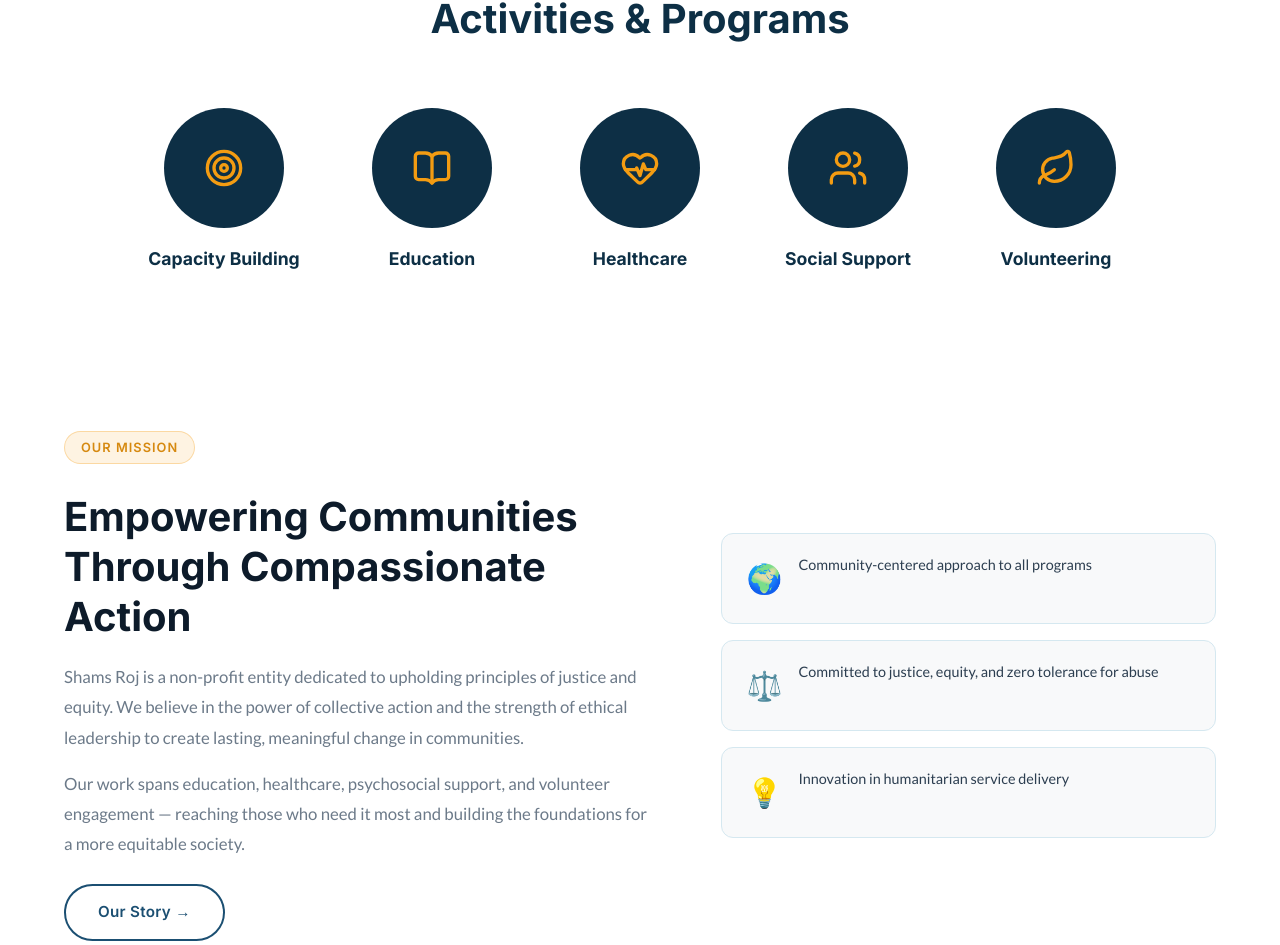
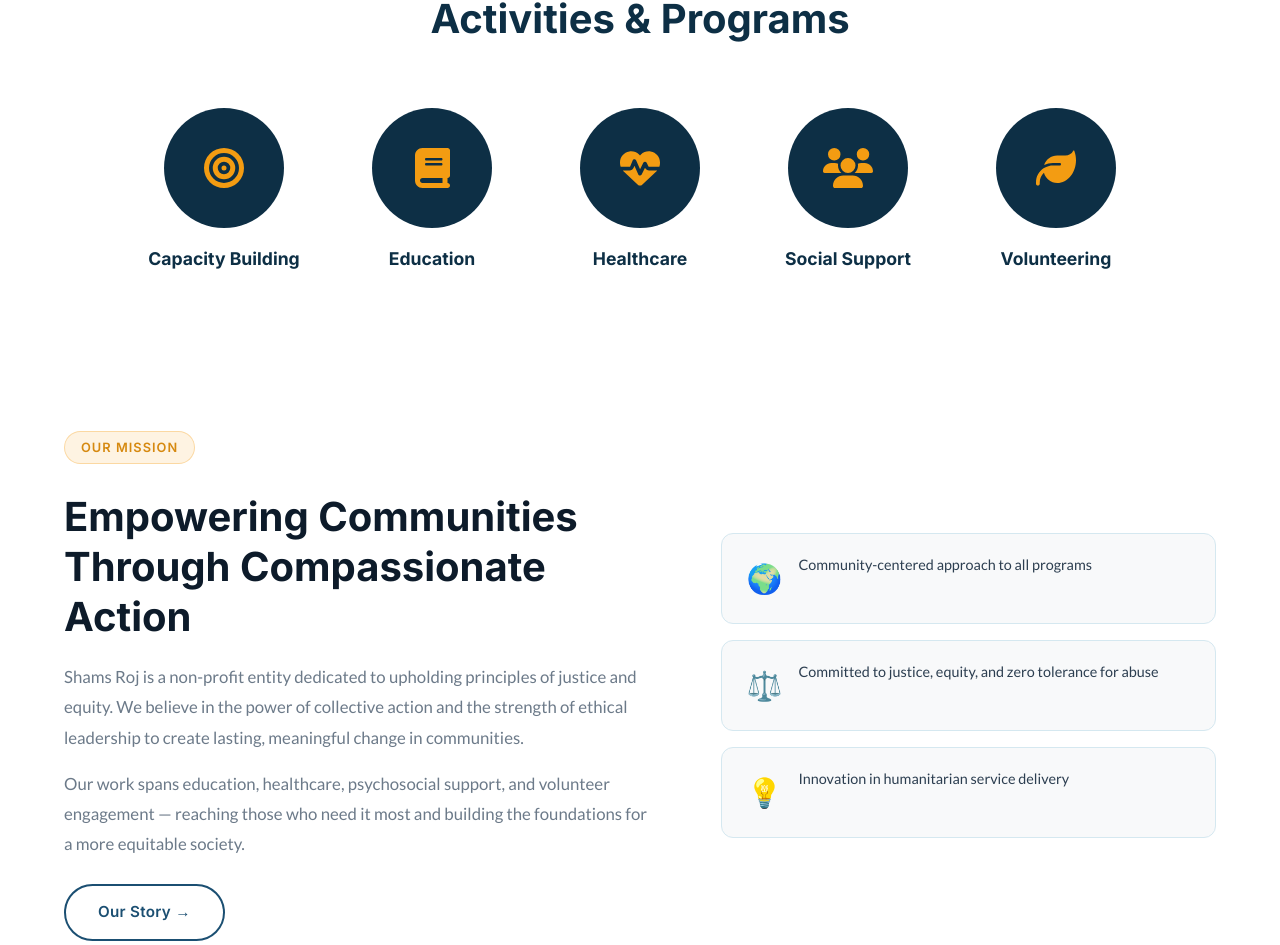
Before and after one commit to Ramiclovis/roj_shams, a React (Vite) app in the folder roj_shams/: page /#/ in a window 1280 px wide. Shown: the part 870-1815 px from the top of the page. Built offline with nearby package versions, Linux system fonts and the light colour scheme.

Commit message:
feat: integrate Font Awesome icons into Home page and update dependencies

```diff
--- a/roj_shams/package.json
+++ b/roj_shams/package.json
@@ -13,7 +13,10 @@
     "react": "^19.2.0",
     "react-dom": "^19.2.0",
     "react-router-dom": "^7.13.1",
-    "react-spinners": "^0.17.0"
+    "react-spinners": "^0.17.0",
+    "@fortawesome/fontawesome-svg-core": "^6.5.0",
+    "@fortawesome/free-solid-svg-icons": "^6.5.0",
+    "@fortawesome/react-fontawesome": "^0.2.0"
   },
   "devDependencies": {
     "@eslint/js": "^9.39.1",
--- a/roj_shams/src/pages/Home.css
+++ b/roj_shams/src/pages/Home.css
@@ -265,8 +265,7 @@
 .activities-section--in-view .activity-btn:nth-child(5) .activity-icon-wrapper { animation-delay: 0.33s; }
 
 .activity-icon {
-    width: 40px;
-    height: 40px;
+    font-size: 40px;
     flex-shrink: 0;
 }
 
--- a/roj_shams/src/pages/Home.jsx
+++ b/roj_shams/src/pages/Home.jsx
@@ -1,6 +1,7 @@
 import { useState, useEffect, useRef } from 'react'
 import { NavLink } from 'react-router-dom'
-import { Target, BookOpen, HeartPulse, Users, Leaf } from 'lucide-react'
+import { FontAwesomeIcon } from '@fortawesome/react-fontawesome'
+import { faBullseye, faBook, faHeartbeat, faUsers, faLeaf } from '@fortawesome/free-solid-svg-icons'
 import { useLanguage } from '../context/LanguageContext'
 import './Home.css'
 
@@ -13,31 +14,31 @@
 
 const objectives = [
     {
-        icon: Target,
+        icon: faBullseye,
         title: 'Capacity Building',
         desc: 'Developing life skills and empowering individuals to foster sustainable community growth. We design and deliver comprehensive programs that build leadership, professional competencies, and resilience so communities can thrive from within.',
         link: '/objectives',
     },
     {
-        icon: BookOpen,
+        icon: faBook,
         title: 'Education',
         desc: 'Establishing educational centers and kindergartens across all stages of learning. We ensure every child and adult has access to quality education regardless of circumstance, and we support teachers and learning environments for lasting impact.',
         link: '/objectives',
     },
     {
-        icon: HeartPulse,
+        icon: faHeartbeat,
         title: 'Healthcare',
         desc: 'Providing medical care for vulnerable groups and improving health standards through medical centers. Our work includes preventive care, mental health support, and outreach in underserved areas so that health becomes a right, not a privilege.',
         link: '/objectives',
     },
     {
-        icon: Users,
+        icon: faUsers,
         title: 'Social Support',
         desc: 'Addressing social issues and providing comprehensive psychosocial support (PSS). We offer counseling, crisis response, and family support to help individuals and communities navigate hardship with dignity and rebuild resilience.',
         link: '/objectives',
     },
     {
-        icon: Leaf,
+        icon: faLeaf,
         title: 'Volunteering',
         desc: 'Organizing volunteer campaigns and impactful training programs for communities. We channel the energy and skills of volunteers into structured service, building both individual capacity and collective impact for lasting change.',
         link: '/objectives',
@@ -128,7 +129,6 @@
 
                     <div className="activities-nav">
                         {objectives.map((obj, i) => {
-                            const IconComponent = obj.icon
                             return (
                                 <button
                                     key={i}
@@ -136,7 +136,7 @@
                                     onClick={() => setActiveObjective(activeObjective === i ? null : i)}
                                 >
                                     <div className="activity-icon-wrapper">
-                                        <IconComponent className="activity-icon" size={40} strokeWidth={2} />
+                                        <FontAwesomeIcon icon={obj.icon} className="activity-icon" />
                                     </div>
                                     <span className="activity-label">{t(`objective.${i}.title`)}</span>
                                 </button>
@@ -148,13 +148,12 @@
                 <div className={`activity-details-wrapper ${activeObjective !== null ? 'open' : ''}`}>
                     {activeObjective !== null && (() => {
                         const obj = objectives[activeObjective]
-                        const IconComponent = obj.icon
                         return (
                             <div className="container activity-details animate-fade-in">
                                 <div className="activity-details-left">
                                     <div className="activity-details-title-row">
                                         <div className="activity-details-icon-large">
-                                            <IconComponent size={32} strokeWidth={2} />
+                                            <FontAwesomeIcon icon={obj.icon} />
                                         </div>
                                         <h3>{t(`objective.${activeObjective}.title`)}</h3>
                                     </div>
```
Also changed, not shown: 1 other file (tests, documents, lock files or other folders).
